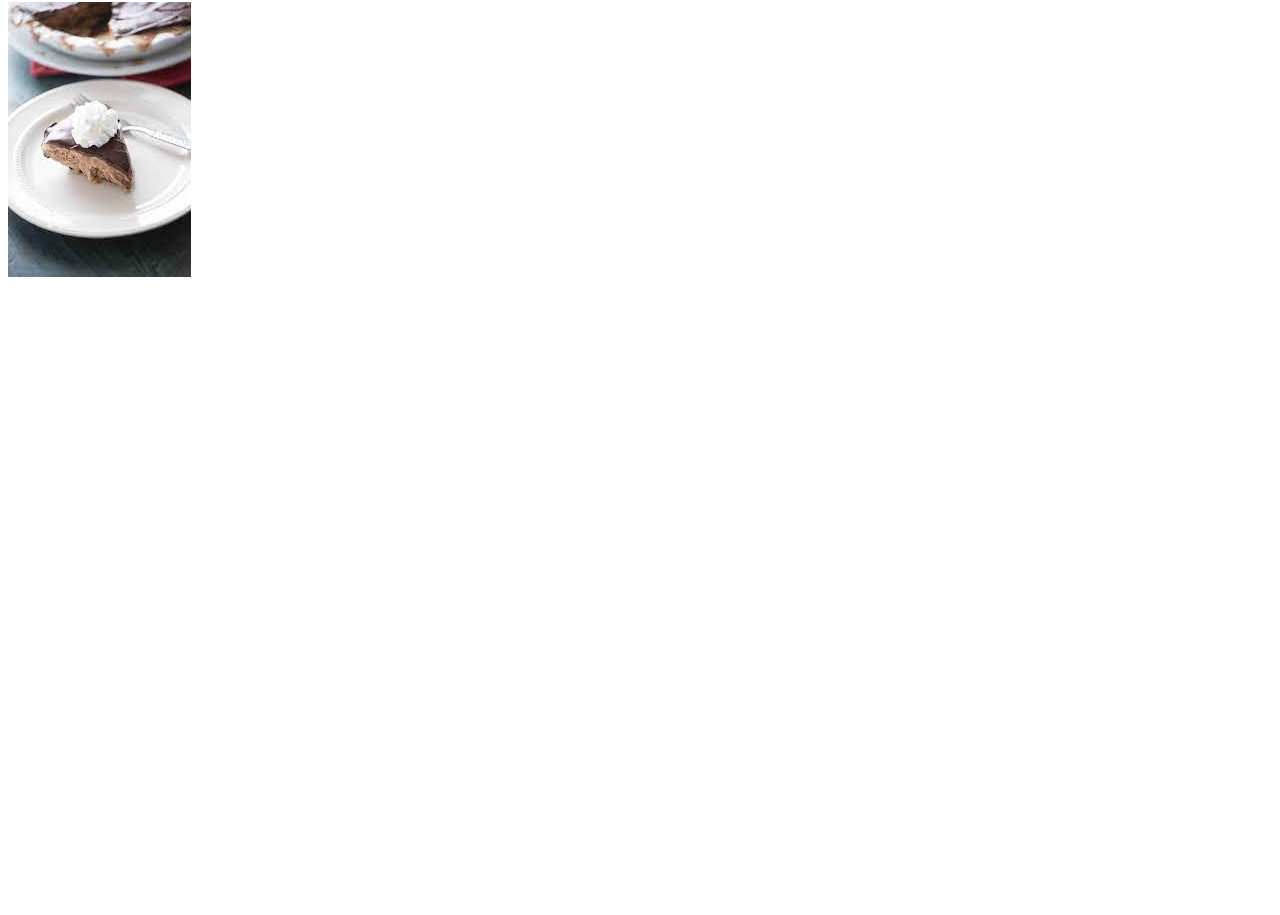
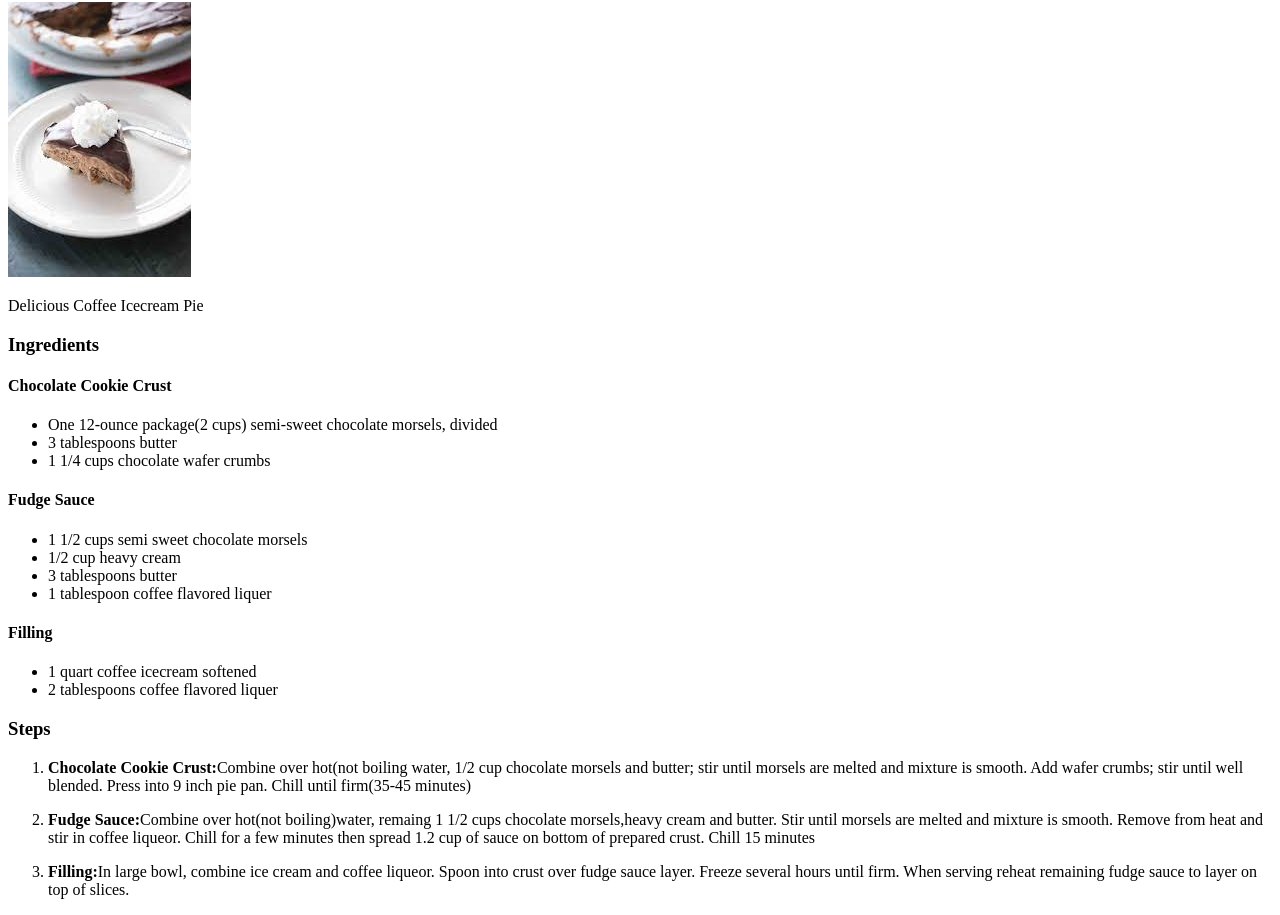
Before and after one commit to DM0000/odin-recipe, a plain HTML site: page recipes/mudpie.html in a window 1280 px wide. Shown: the part 78-993 px from the top of the page. Before the commit the page ends 800 px from the top, so only its background shows below. Drawn offline with Linux system fonts and the light colour scheme.

Commit message:
Finished mudpie page with recipe

```diff
--- a/recipes/mudpie.html
+++ b/recipes/mudpie.html
@@ -8,11 +8,38 @@
         <body>
         <h1>Mudpie</h1>
            <img src="../images/mudpiepic.jpeg" alt="Picture of mudpie">
+           <p>Delicious Coffee Icecream Pie</p>
+           <h3>Ingredients</h3>
 
+            <h4>Chocolate Cookie Crust</h4>
+            <ul>
+                <li>One 12-ounce package(2 cups) semi-sweet chocolate morsels, divided</li>
+                <li>3 tablespoons butter</li>
+                <li>1 1/4 cups chocolate wafer crumbs</li>
+           </ul>
 
+           <h4>Fudge Sauce</h4>
+           <ul>
+                <li>1 1/2 cups semi sweet chocolate morsels</li>
+                <li>1/2 cup heavy cream</li>
+                <li>3 tablespoons butter</li>
+                <li>1 tablespoon coffee flavored liquer</li>
+            </ul>
 
+            <h4>Filling</h4>
+            <ul>
+                <li>1 quart coffee icecream softened</li>
+                <li>2 tablespoons coffee flavored liquer</li>
 
+            </ul>
 
+            <h3>Steps</h3>
+            <ol>
+                <li><p><strong>Chocolate Cookie Crust:</strong>Combine over hot(not boiling water, 1/2 cup chocolate morsels and butter; stir until morsels are melted and mixture is smooth.  Add wafer crumbs; stir until well blended.  Press into 9 inch pie pan.  Chill until firm(35-45 minutes)</p></li>
+                <li><p><strong>Fudge Sauce:</strong>Combine over hot(not boiling)water, remaing 1 1/2 cups chocolate morsels,heavy cream and butter.  Stir until morsels are melted and mixture is smooth.  Remove from heat and stir in coffee liqueor.  Chill for a few minutes then spread 1.2 cup of sauce on bottom of prepared crust.  Chill 15 minutes</p></li>
+                <li><p><strong>Filling:</strong>In large bowl, combine ice cream and coffee liqueor.  Spoon into crust over fudge sauce layer.  Freeze several hours until firm. When serving reheat remaining fudge sauce to layer on top of slices. </p></li>
+
+            </ol>
 
         </body>
 
```
